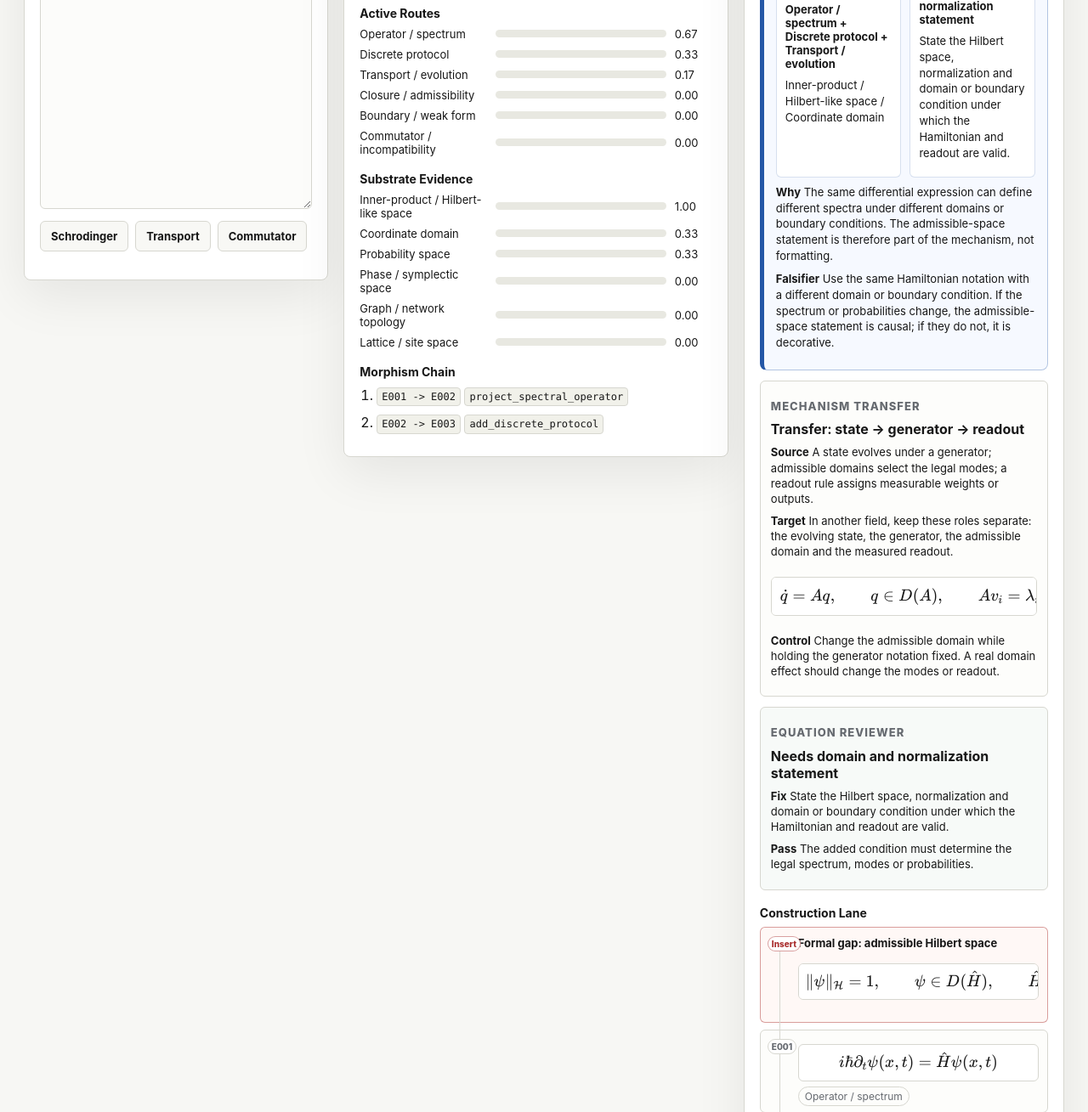
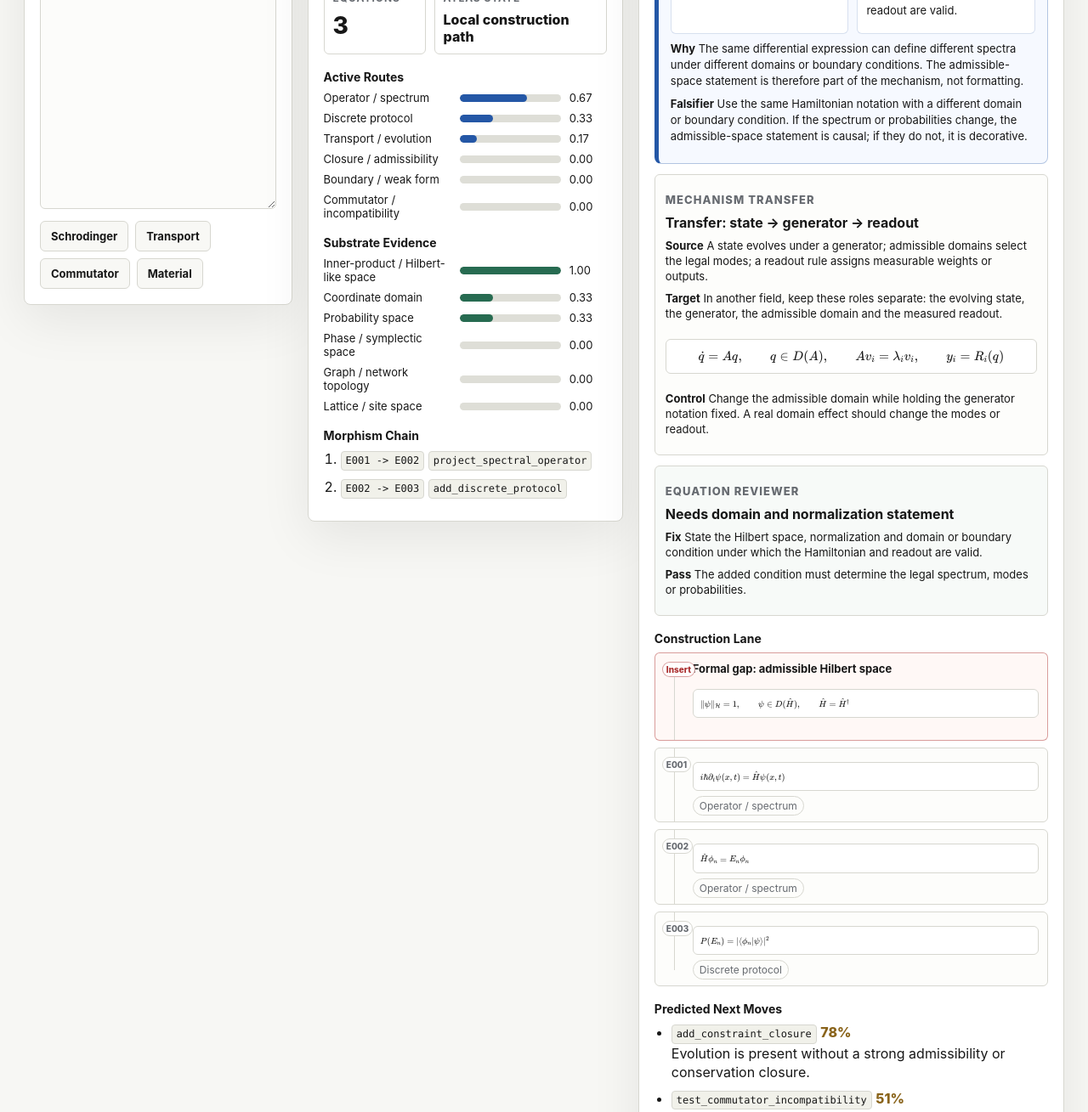
Before and after one commit to synthetix-institute/equation-xray, a website with bundled scripts: page index.html in a window 1280 px wide. Shown: the part 528-1837 px from the top of the page at 85% size. Built offline with nearby package versions, Linux system fonts and the light colour scheme.

Commit message:
Fix equation lane overflow

```diff
--- a/index.html
+++ b/index.html
@@ -44,6 +44,7 @@
             <button class="ghost-button" data-sample="schrodinger">Schrodinger</button>
             <button class="ghost-button" data-sample="transport">Transport</button>
             <button class="ghost-button" data-sample="commutator">Commutator</button>
+            <button class="ghost-button" data-sample="polymer">Material</button>
           </div>
         </section>
 
--- a/src/app.mjs
+++ b/src/app.mjs
@@ -39,6 +39,25 @@ C(q,J,\lambda)=0
 
 \[
 P(a_i)=\langle\psi|\Pi_i|\psi\rangle
+\]`,
+  polymer: String.raw`\[
+\lambda = L_x/L_{x,0}
+\]
+
+\[
+\sigma_{true} = \sigma_{xx} - \frac{\sigma_{yy}+\sigma_{zz}}{2}
+\]
+
+\[
+\frac{\sigma_{true}}{\lambda^2-\frac{1}{\lambda}} = 2\left(C_1+\frac{C_2}{\lambda}\right)
+\]
+
+\[
+S=(3\langle \cos^2\theta\rangle-1)/2
+\]
+
+\[
+P(l)=p_0(1-p_0)^l=p_0\exp(-l/l_0)
 \]`
 };
 
@@ -50,7 +69,10 @@ const state = {
 const $ = (id) => document.getElementById(id);
 
 function setInitialInput() {
-  $("source-input").value = samples.schrodinger;
+  const requestedSample = new URLSearchParams(window.location.search).get("sample");
+  const sampleKey = samples[requestedSample] ? requestedSample : "schrodinger";
+  state.sourceName = `${sampleKey} sample`;
+  $("source-input").value = samples[sampleKey];
 }
 
 function pct(value) {
@@ -202,7 +224,7 @@ function renderMissingInsert(analysis) {
     <article class="lane-card lane-missing">
       <span class="lane-id">Insert</span>
       <h4>${escapeHtml(missing.title)}</h4>
-      ${latexStack(missing.candidateLatex)}
+      ${latexStack(missing.candidateLatex, { compact: true })}
     </article>
   `;
 }
@@ -212,7 +234,7 @@ function renderLaneNode(node) {
   return `
     <article class="lane-card">
       <span class="lane-id">${node.id}</span>
-      ${latexBlock(node.formula)}
+      ${latexBlock(node.formula, { compact: true })}
       <span class="tag">${escapeHtml(route)}</span>
     </article>
   `;
@@ -274,24 +296,25 @@ function renderOutcome(outcome) {
   `;
 }
 
-function latexStack(value) {
+function latexStack(value, options = {}) {
   const lines = String(value || "")
     .split(/\n+/)
     .map((line) => line.trim())
     .filter(Boolean);
   if (!lines.length) return "";
-  return `<div class="latex-stack">${lines.map((line) => latexBlock(line)).join("")}</div>`;
+  return `<div class="latex-stack">${lines.map((line) => latexBlock(line, options)).join("")}</div>`;
 }
 
-function latexBlock(value) {
+function latexBlock(value, options = {}) {
   const source = String(value || "").trim();
   if (!source) return "";
   const fallback = `<pre class="math-fallback">${escapeHtml(source)}</pre>`;
   const katex = window.katex;
   if (!katex?.renderToString) return fallback;
   try {
-    return `<div class="math-render" data-latex="${escapeHtml(source)}">${katex.renderToString(source, {
-      displayMode: true,
+    const compact = Boolean(options.compact);
+    return `<div class="math-render ${compact ? "compact-math" : ""}" data-latex="${escapeHtml(source)}">${katex.renderToString(source, {
+      displayMode: !compact,
       throwOnError: false,
       strict: "ignore",
       trust: false
--- a/src/styles.css
+++ b/src/styles.css
@@ -20,6 +20,7 @@ html,
 body {
   margin: 0;
   min-height: 100%;
+  overflow-x: hidden;
   background: var(--bg);
   color: var(--ink);
   font-family:
@@ -87,11 +88,12 @@ h1 {
 
 .workspace {
   display: grid;
-  grid-template-columns: minmax(300px, 0.95fr) minmax(420px, 1.2fr) minmax(360px, 1fr);
+  grid-template-columns: minmax(280px, 0.85fr) minmax(360px, 1fr) minmax(440px, 1.35fr);
   gap: 18px;
   max-width: 1520px;
   margin: 0 auto;
   align-items: start;
+  min-width: 0;
 }
 
 .panel {
@@ -101,6 +103,8 @@ h1 {
   box-shadow: var(--shadow);
   padding: 18px;
   min-height: 720px;
+  min-width: 0;
+  overflow: hidden;
 }
 
 .panel-head {
@@ -223,12 +227,13 @@ textarea {
 
 .bar-track {
   height: 9px;
-  background: #e8e8e1;
+  background: #deded7;
   border-radius: 999px;
   overflow: hidden;
 }
 
 .bar-fill {
+  display: block;
   height: 100%;
   background: var(--blue);
   border-radius: 999px;
@@ -264,6 +269,7 @@ textarea {
   padding: 14px;
   margin-bottom: 12px;
   background: #f6f9ff;
+  min-width: 0;
 }
 
 .verdict-card h3 {
@@ -310,6 +316,7 @@ textarea {
   border-radius: 6px;
   padding: 12px;
   background: #fdfdfb;
+  min-width: 0;
 }
 
 .primary-outcome {
@@ -348,27 +355,48 @@ textarea {
 }
 
 .math-render {
+  width: 100%;
+  max-width: 100%;
+  min-width: 0;
   margin: 10px 0;
   padding: 10px;
   border: 1px solid var(--line);
   border-radius: 6px;
   background: white;
   overflow-x: auto;
+  overflow-y: hidden;
 }
 
 .math-render .katex-display {
   margin: 0;
+  max-width: 100%;
+}
+
+.math-render .katex {
+  font-size: 0.96em;
+}
+
+.compact-math {
+  padding: 7px 8px;
+  font-size: 12px;
+  line-height: 1.35;
+}
+
+.compact-math .katex {
+  font-size: 0.9em;
 }
 
 .latex-stack {
   display: grid;
   gap: 8px;
   margin: 10px 0;
+  min-width: 0;
 }
 
 .construction-lane {
   display: grid;
   gap: 8px;
+  min-width: 0;
 }
 
 .lane-card {
@@ -377,6 +405,8 @@ textarea {
   border-radius: 6px;
   background: #fdfdfb;
   padding: 10px 10px 10px 44px;
+  min-width: 0;
+  overflow: hidden;
 }
 
 .lane-card::before {
@@ -422,6 +452,14 @@ textarea {
 .lane-card .math-fallback {
   margin: 6px 0;
   padding: 8px;
+}
+
+.lane-card .math-render .katex-display {
+  text-align: left;
+}
+
+.lane-card .math-render .katex {
+  font-size: 0.86em;
 }
 
 .lane-missing {
```
